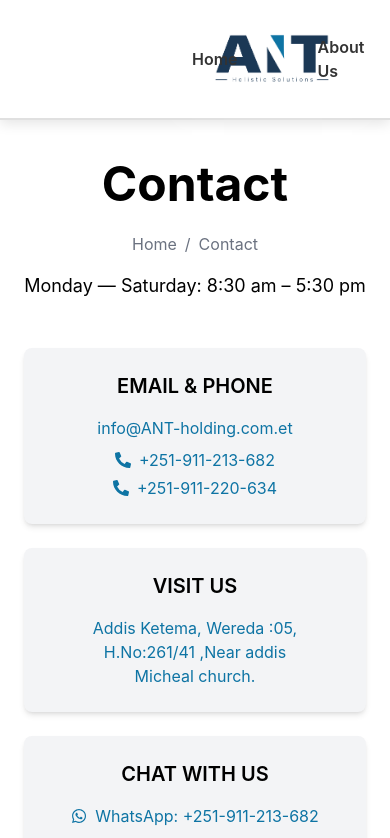
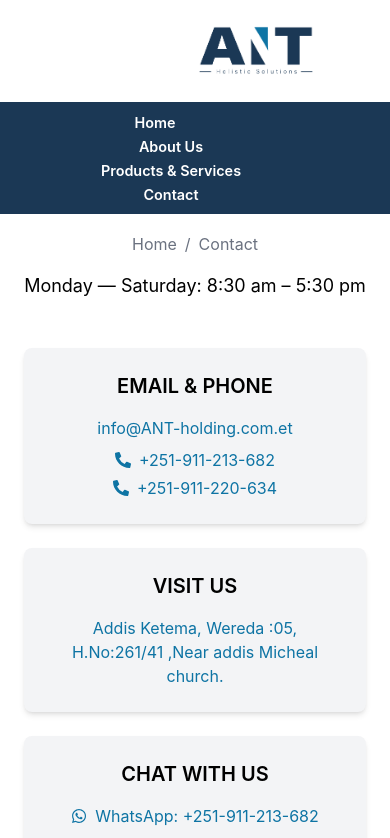
Before and after one commit to Mintesnot-Shigute/Ant-web, a React (Create React App) app: page /contact in a window 390 px wide. Shown: the top 838 px of the page. Built offline with nearby package versions, Linux system fonts and the light colour scheme.

Commit message:
Footer and functions

```diff
--- a/src/components/Footer.js
+++ b/src/components/Footer.js
@@ -45,11 +45,9 @@ const Footer = () => {
             <h4 className="text-lg font-semibold mb-4">Quick Links</h4>
             <ul className="space-y-2">
               <li><Link to="/" onClick={handleScrollToTop} className="hover:text-[#0E74A4]">Home</Link></li>
-              <li><Link to="/pharma-healthcare" onClick={handleScrollToTop} className="hover:text-[#0E74A4]">Pharmaceuticals & Healthcare</Link></li>
-              <li><Link to="/export-trade" onClick={handleScrollToTop} className="hover:text-[#0E74A4]">Export Trade</Link></li>
-              <li><Link to="/agriculture" onClick={handleScrollToTop} className="hover:text-[#0E74A4]">Agriculture & Food Processing</Link></li>
               <li><Link to="/about-us" onClick={handleScrollToTop} className="hover:text-[#0E74A4]">Who We Are</Link></li>
               <li><Link to="/contact" onClick={handleScrollToTop} className="hover:text-[#0E74A4]">Contact</Link></li>
+              <li><Link to="/why-work-with-us" onClick={handleScrollToTop} className="hover:text-[#0E74A4]">Why Work With Us</Link></li>
             </ul>
           </div>
 
@@ -58,8 +56,8 @@ const Footer = () => {
             <h4 className="text-lg font-semibold mb-4">Follow Us</h4>
             <div className="flex space-x-4">
               <a href="https://linkedin.com" target="_blank" rel="noopener noreferrer" className="text-blue-500 hover:text-[#0E74A4] hover:underline">LinkedIn</a>
-              <a href="https://facebook.com" target="_blank" rel="noopener noreferrer" className="text-blue-500 hover:text-[#0E74A4] hover:underline">Facebook</a>
-              <a href="https://twitter.com" target="_blank" rel="noopener noreferrer" className="text-blue-500 hover:text-[#0E74A4] hover:underline">Twitter</a>
+              <a href="https://wa.me/+251911213682" target="_blank" rel="noopener noreferrer" className="text-blue-500 hover:text-[#0E74A4] hover:underline">WhatsApp</a>
+              <a href="https://telegram.me/+251911220634" target="_blank" rel="noopener noreferrer" className="text-blue-500 hover:text-[#0E74A4] hover:underline">Telegram</a>
             </div>
           </div>
         </div>
--- a/src/components/Navbar.css
+++ b/src/components/Navbar.css
@@ -17,10 +17,11 @@ html {
 }
 
 /* Logo */
-.logo {
-  width: 90px;
+.navbar img {
+  width: 160px;
   height: auto;
-  margin-right: 1rem;
+  margin-left: 10rem;
+  box-shadow: 0 4px 20px rgba(255, 255, 255, 0.5);
 }
 
 .flex {
@@ -29,8 +30,8 @@ html {
   justify-content: space-between;
 }
 
-.space-x-6 > :not(:last-child) {
-  margin-right: 1.5rem;
+.space-x-4 > :not(:last-child) {
+  margin-right: 1rem;
 }
 
 /* Navigation Links */
@@ -44,7 +45,34 @@ html {
 
 .nav-link:hover {
   color: #0E74A4;
-  transform: translateY(-2px);
+  transform: translateY(-2px); /* Lift effect on hover */
+}
+
+/* Hamburger Icon */
+.hamburger {
+  display: none;
+  flex-direction: column;
+  cursor: pointer;
+}
+
+.hamburger span {
+  width: 25px;
+  height: 3px;
+  background-color: #333;
+  margin: 4px;
+  transition: all 0.3s ease;
+}
+
+.hamburger.active span:nth-child(1) {
+  transform: rotate(45deg) translate(5px, 5px);
+}
+
+.hamburger.active span:nth-child(2) {
+  opacity: 0;
+}
+
+.hamburger.active span:nth-child(3) {
+  transform: rotate(-45deg) translate(5px, -5px);
 }
 
 /* Products & Services Dropdown */
@@ -60,7 +88,8 @@ html {
   z-index: 200;
   opacity: 0;
   visibility: hidden;
-  transition: opacity 0.4s ease, visibility 0.4s ease;
+  transition: opacity 0.4s ease, visibility 0.4s ease, transform 0.3s ease;
+  transform: translateY(10px); /* Dropdown starts slightly below */
 }
 
 .group:hover .products-services-dropdown,
@@ -68,6 +97,7 @@ html {
   display: block;
   opacity: 1;
   visibility: visible;
+  transform: translateY(0); /* Dropdown moves into place */
 }
 
 /* Category Styling */
@@ -101,13 +131,15 @@ html {
   border-radius: 8px;
   opacity: 0;
   visibility: hidden;
-  transition: opacity 0.4s ease, visibility 0.4s ease;
+  transition: opacity 0.4s ease, visibility 0.4s ease, transform 0.3s ease;
+  transform: translateX(10px); /* Sub-dropdown appears from the right */
 }
 
 .category:hover .sub-dropdown {
   display: block;
   opacity: 1;
   visibility: visible;
+  transform: translateX(0); /* Sub-dropdown slides into place */
 }
 
 .sub-dropdown-link {
@@ -124,13 +156,12 @@ html {
   padding-left: 1.5rem;
 }
 
-/* About Dropdown */
+/* About Us Dropdown */
 .aboutdropdown {
   display: none;
   position: absolute;
   top: 100%;
-  left: 50%;
-  transform: translateX(-50%);
+  left: 0;
   width: 180px;
   background-color: #1B3855;
   box-shadow: 0 8px 16px rgba(0, 0, 0, 0.15);
@@ -138,13 +169,15 @@ html {
   z-index: 100;
   opacity: 0;
   visibility: hidden;
-  transition: opacity 0.4s ease, visibility 0.4s ease;
+  transition: opacity 0.4s ease, visibility 0.4s ease, transform 0.3s ease;
+  transform: translateY(10px);
 }
 
 .relative:hover .aboutdropdown {
   display: block;
   opacity: 1;
   visibility: visible;
+  transform: translateY(0);
 }
 
 .aboutdropdown-link {
@@ -160,3 +193,91 @@ html {
   background-color: rgba(255, 255, 255, 0.15);
   padding-left: 1.5rem;
 }
+
+/* Mobile & Tablet Styles */
+@media screen and (max-width: 1024px) {
+  .navbar {
+    padding: 1rem;
+  }
+
+  /* Hamburger icon for smaller screens */
+  .hamburger {
+    display: flex;
+  }
+
+  /* Hide menu initially for smaller screens */
+  ul {
+    display: none;
+    flex-direction: column;
+    background-color: #1B3855;
+    position: absolute;
+    top: 100%;
+    right: 0;
+    left: 0;
+    text-align: center;
+  }
+
+  /* Show menu when active */
+  ul.active {
+    display: flex;
+    animation: slide-in 0.3s ease-in-out forwards;
+  }
+
+  /* Dropdowns adjusted for mobile */
+  .products-services-dropdown, .aboutdropdown {
+    position: relative;
+    left: 0;
+    right: 0;
+    width: 100%;
+  }
+
+  .category, .aboutdropdown-link, .dropdown-link, .sub-dropdown-link {
+    padding: 1rem;
+  }
+
+  .sub-dropdown {
+    position: relative;
+    left: 0;
+    right: 0;
+    width: 100%;
+  }
+}
+
+/* Animation for sliding menu on mobile */
+@keyframes slide-in {
+  from {
+    transform: translateY(-100%);
+  }
+  to {
+    transform: translateY(0);
+  }
+}
+
+@media screen and (max-width: 768px) {
+  .navbar {
+    padding: 0.5rem 1rem;
+  }
+
+  .nav-link {
+    font-size: 1rem;
+    font-weight: 600;
+    color: #ffffff;
+    transition: color 0.3s, transform 0.3s;
+    position: left;
+  }
+
+  /* Adjust logo size on smaller screens */
+  .navbar img {
+    width: 70px;
+  }
+
+  /* Adjust padding and layout */
+  .nav-link {
+    font-size: 0.9rem;
+    padding: 0.5rem;
+  }
+
+  ul {
+    padding: 0;
+  }
+}
--- a/src/components/Navbar.js
+++ b/src/components/Navbar.js
@@ -53,7 +53,7 @@ function Navbar() {
           {/* About Us Dropdown */}
           <li className="relative group">
             <Link to="#" className="nav-link mr-16">About Us</Link>
-            <div className="aboutdropdown">
+            <div className={`aboutdropdown ${menuActive ? 'block' : 'hidden'}`}>
               <Link to="/about-us" className="aboutdropdown-link">Who We Are</Link>
               <Link to="/why-work-with-us" className="aboutdropdown-link">Why Work With Us</Link>
               <a
@@ -69,7 +69,7 @@ function Navbar() {
           {/* Products & Services Dropdown */}
           <li className="relative group">
             <Link to="#" className="nav-link mr-16">Products & Services</Link>
-            <div className="products-services-dropdown">
+            <div className={`products-services-dropdown ${menuActive ? 'block' : 'hidden'}`}>
               <div className="category">
                 <Link to="#" className="dropdown-link">Pharmaceuticals & Healthcare</Link>
                 <div className="sub-dropdown">
--- a/src/pages/Contact.js
+++ b/src/pages/Contact.js
@@ -42,10 +42,8 @@ function Contact() {
         {/* Visit Us */}
         <div className="p-6 bg-gray-100 rounded-lg shadow-md hover:shadow-xl hover:scale-105 transition-transform">
           <h2 className="text-xl font-semibold mb-4">VISIT US</h2>
-        <p className="block text-[#0E74A4] flex justify-center items-center"> Addis Ketema, Wereda :05, H.No:261/41 ,Near addis Micheal church.</p>
-
-
-
+        <p className="block text-[#0E74A4] flex justify-center items-center">
+           Addis Ketema, Wereda :05, H.No:261/41 ,Near addis Micheal church.</p>
         </div>
 
         {/* Chat With Us */}
```
